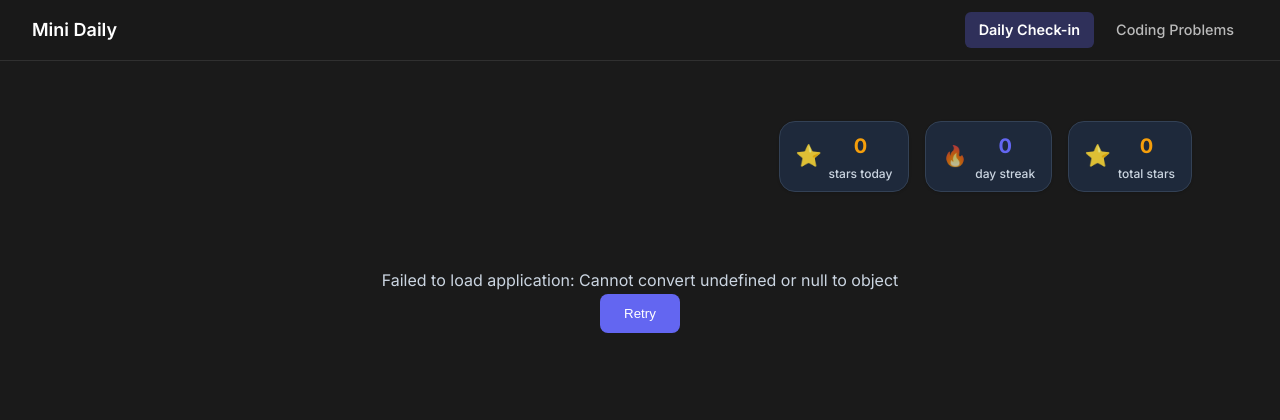
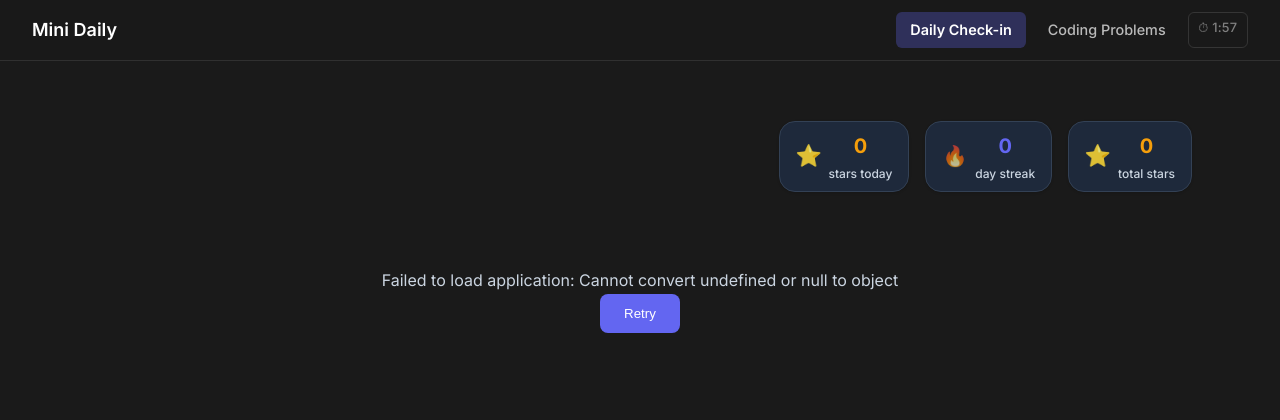
Before and after one commit to dulacz/mini-daily, a FastAPI app: page / in a window 1280 px wide. Shown: the top 420 px of the page. Run offline with FastAPI, Linux system fonts and the light colour scheme; parts of the project's set-up code (start-up, migrations or seed data) failed here and were passed over.

Commit message:
Add a simple auto close timer

```diff
--- a/static/style.css
+++ b/static/style.css
@@ -100,6 +100,18 @@ body.dark-theme .particle:nth-child(even) {
     font-weight: 600;
 }
 
+.auto-close-timer {
+    color: rgba(255, 255, 255, 0.45);
+    font-size: 0.8rem;
+    font-weight: 500;
+    padding: 0.3rem 0.6rem;
+    border: 1px solid rgba(255, 255, 255, 0.12);
+    border-radius: 0.375rem;
+    letter-spacing: 0.02em;
+    white-space: nowrap;
+    transition: color 0.3s ease;
+}
+
 /* Reset and Base Styles */
 * {
     margin: 0;
@@ -175,10 +187,13 @@ body {
 }
 
 @keyframes sparkle {
-    0%, 100% {
+
+    0%,
+    100% {
         opacity: 1;
         transform: scale(1);
     }
+
     50% {
         opacity: 0.8;
         transform: scale(1.1);
@@ -186,10 +201,14 @@ body {
 }
 
 @keyframes flicker {
-    0%, 50% {
+
+    0%,
+    50% {
         opacity: 1;
     }
-    51%, 100% {
+
+    51%,
+    100% {
         opacity: 0.7;
     }
 }
@@ -308,9 +327,12 @@ body {
 }
 
 @keyframes pulse {
-    0%, 100% {
+
+    0%,
+    100% {
         box-shadow: 0 0 10px rgba(99, 102, 241, 0.3);
     }
+
     50% {
         box-shadow: 0 0 20px rgba(99, 102, 241, 0.5);
     }
@@ -416,18 +438,23 @@ body:not(.dark-theme) .particle:nth-child(17n) {
         transform: translateY(120vh) translateX(0px) rotate(0deg);
         opacity: 0;
     }
+
     5% {
         opacity: 0.3;
     }
+
     20% {
         opacity: 0.6;
     }
+
     80% {
         opacity: 0.6;
     }
+
     95% {
         opacity: 0.3;
     }
+
     100% {
         transform: translateY(-10vh) translateX(-20px) rotate(360deg);
         opacity: 0;
--- a/templates/index.html
+++ b/templates/index.html
@@ -29,6 +29,8 @@
             <div class="nav-links">
                 <a href="/" class="nav-link active">Daily Check-in</a>
                 <a href="/todo_coding" class="nav-link">Coding Problems</a>
+                <span id="auto-close-timer" class="auto-close-timer" title="Page closes after 5 minutes of inactivity">⏱
+                    5:00</span>
             </div>
         </div>
     </nav>
@@ -132,6 +134,54 @@
     </div>
 
     <script src="{{ url_for('static', path='index-app.js') }}"></script>
+    <script>
+        // Auto-redirect to /todo_coding after 10 seconds of inactivity
+        (function () {
+            'use strict';
+            const TIMEOUT_SEC = 2 * 60;
+            let remaining = TIMEOUT_SEC;
+            let closeTimer;
+            let tickInterval;
+
+            const timerEl = document.getElementById('auto-close-timer');
+
+            /**
+             * Formats seconds into MM:SS string
+             * @param {number} secs - Seconds remaining
+             * @returns {string} Formatted time string
+             */
+            function formatTime(secs) {
+                const m = Math.floor(secs / 60);
+                const s = secs % 60;
+                return '⏱ ' + m + ':' + (s < 10 ? '0' : '') + s;
+            }
+
+            function startTimers() {
+                closeTimer = setTimeout(function () {
+                    window.location.href = '/todo_coding';
+                }, remaining * 1000);
+                tickInterval = setInterval(function () {
+                    remaining -= 1;
+                    if (timerEl) timerEl.textContent = formatTime(remaining);
+                    if (remaining <= 0) clearInterval(tickInterval);
+                }, 1000);
+            }
+
+            function resetTimer() {
+                clearTimeout(closeTimer);
+                clearInterval(tickInterval);
+                remaining = TIMEOUT_SEC;
+                if (timerEl) timerEl.textContent = formatTime(remaining);
+                startTimers();
+            }
+
+            ['mousemove', 'keydown', 'click', 'scroll'].forEach(function (event) {
+                document.addEventListener(event, resetTimer, { passive: true });
+            });
+
+            startTimers();
+        })();
+    </script>
 </body>
 
 </html>
```
